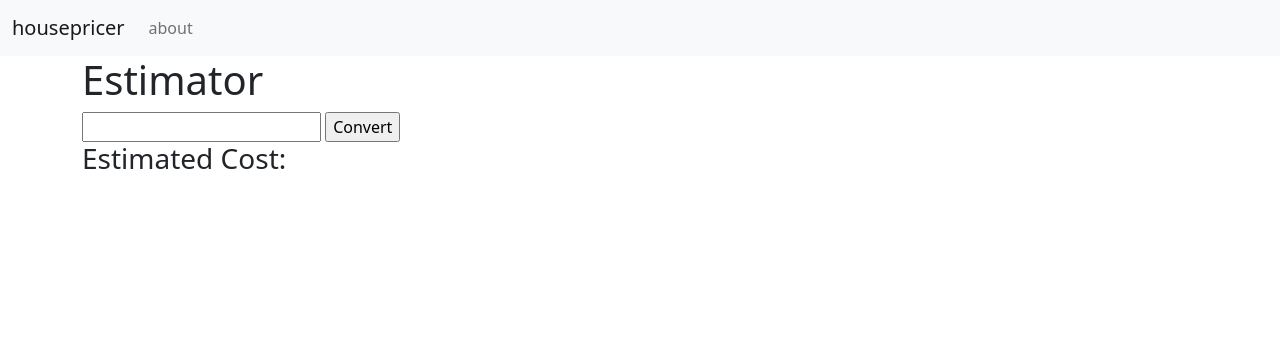
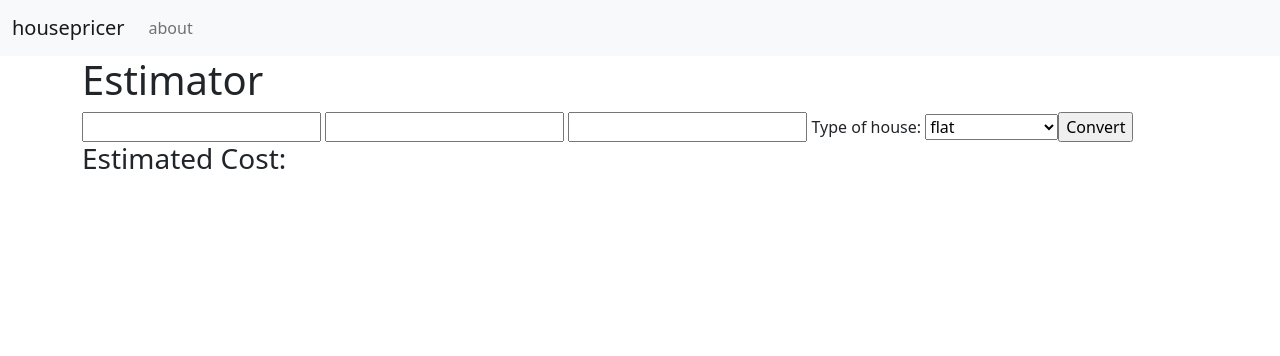
Before and after one commit to asmaxwell/housepricer, a Flask app: page / in a window 1280 px wide. Shown: the top 356 px of the page. Run offline with Flask 3, Linux system fonts and the light colour scheme.

Commit message:
many options in form

```diff
--- a/app/templates/index.html
+++ b/app/templates/index.html
@@ -4,6 +4,14 @@
     <h1>{% block title %} Estimator {% endblock %}</h1>
     <form action="" method="get">
         <input type="text" name="celsius" />
+        <input type="text" name="item2" />
+        <input type="text" name="item2" />
+        <label for="housetype">Type of house:</label>
+        <select id="housetype" name="housetype">
+            <option value="flat">flat</option>
+            <option value="terrace">terrace</option>
+            <option value="semi-detached">semi-detached</option>
+            <option value="detached">detached</option>
         <input type="submit" value="Convert" />
     </form>
     <h3>Estimated Cost: {% if fahrenheit %} £ {% endif %} {{fahrenheit}}</h3>
```
